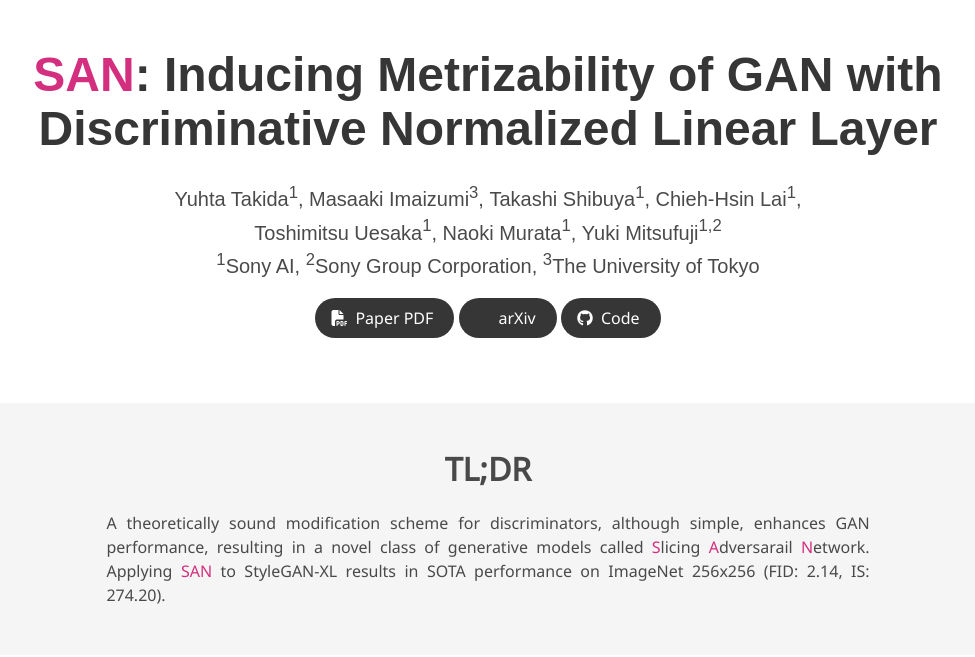
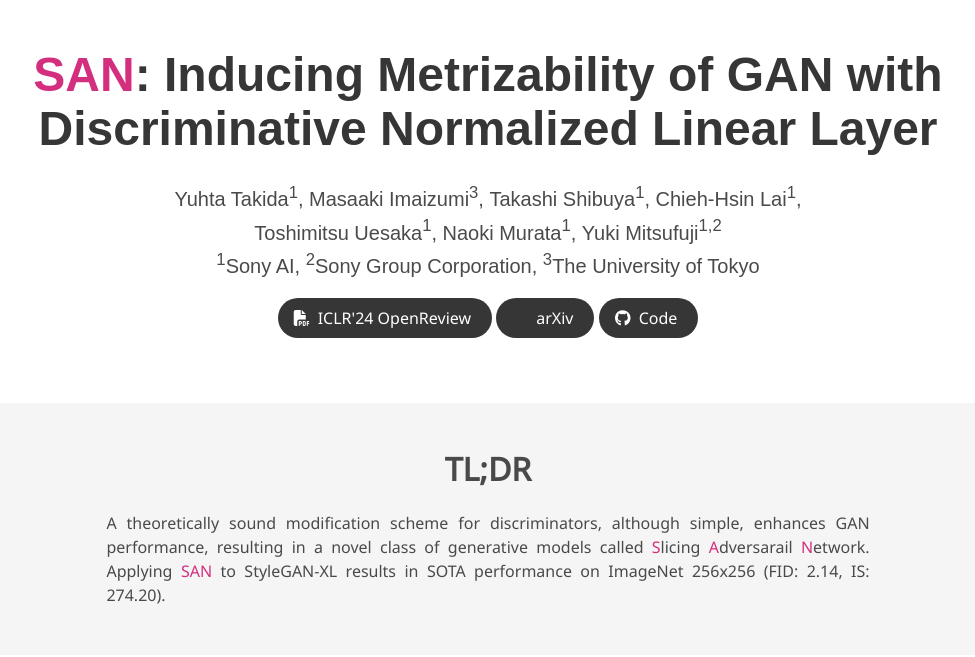
Before and after one commit to ytakida/san, a plain HTML site: page index.html in a window 1280 px wide. Shown: the top 657 px of the page, without its empty margins (152-1127 px from the left). Drawn offline with nearby package versions, Linux system fonts and the light colour scheme; some packages are replaced by stand-ins of ours; some icons are missing; a web font is replaced by a local one.

Commit message:
Update index.html

```diff
--- a/index.html
+++ b/index.html
@@ -82,12 +82,12 @@
                     <div class="publication-links">
                          <!-- Arxiv PDF link -->
                       <span class="link-block">
-                        <a href="https://arxiv.org/pdf/2301.12811.pdf" target="_blank"
+                        <a href="https://openreview.net/forum?id=eiF7TU1E8E" target="_blank"
                         class="external-link button is-normal is-rounded is-dark">
                         <span class="icon">
                           <i class="fas fa-file-pdf"></i>
                         </span>
-                        <span>Paper PDF</span>
+                        <span>ICLR'24 OpenReview</span>
                       </a>
                     </span>
 
```
